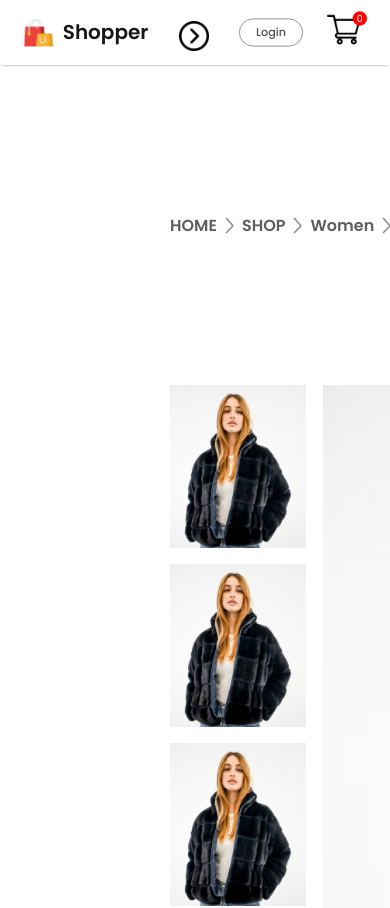
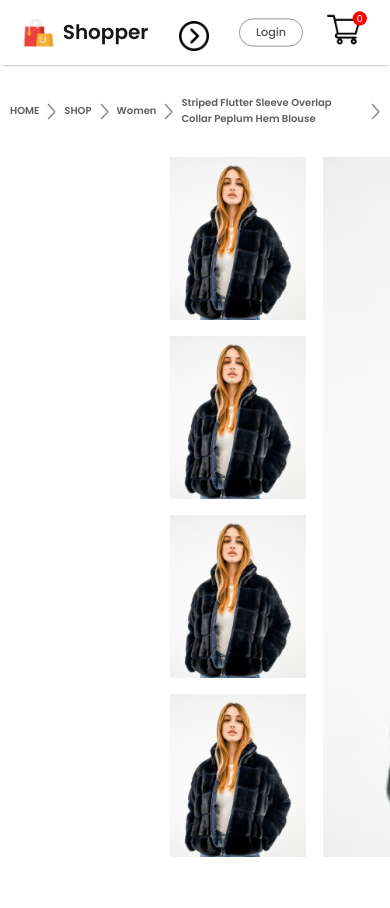
Before and after one commit to hamzakamran456/React_Ecommerce_Site, a React (Create React App) app: page /product/1 in a window 390 px wide. Shown: the top 908 px of the page. Built offline with nearby package versions, Linux system fonts and the light colour scheme.

Commit message:
responsive breadcrum

```diff
--- a/src/Component/Breadcrums/Breadcrum.css
+++ b/src/Component/Breadcrums/Breadcrum.css
@@ -8,3 +8,26 @@
     margin: 60px 170px;
     text-transform: capitalize;
 }
+@media (max-width:1280px){
+    .breadcrum{
+        margin: 30px 50px;
+        font-size: 14px;
+    }
+}
+@media (max-width:1024px){
+    .breadcrum{
+        margin: 30px 30px;
+        font-size: 13px;
+    }
+}
+@media (max-width:800px){
+    .breadcrum{
+        margin: 30px 10px;
+        font-size: 12px;
+    }
+}
+@media (max-width:500px){
+    .breadcrum{
+        font-size: 10px;
+    }
+}
--- a/src/Pages/CSS/LoginSignUp.css
+++ b/src/Pages/CSS/LoginSignUp.css
@@ -101,6 +101,7 @@
     }
     .loginsignup-fields{
         margin-top: 20px;
+        width: 99%;
     }
     .loginsignup-fields input{
         height: 50px;
```
